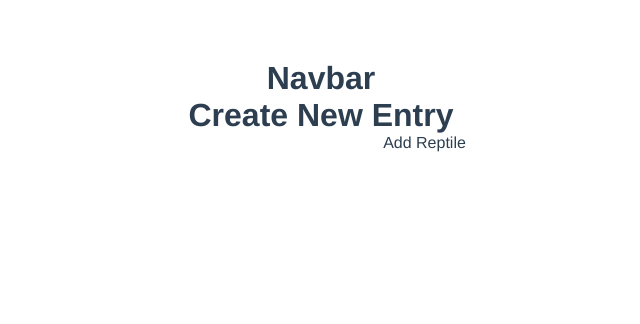
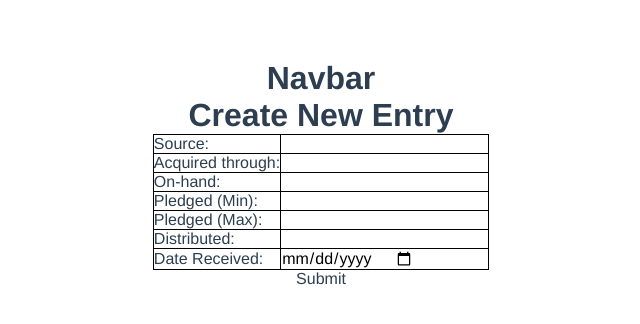
Before and after one commit to rjdeleon03/CPU-COVID-19-PH-Test-Kit-Tracker, a Vue app: page /new in a window 1280 px wide. Shown: the top 324 px of the page, without its empty margins (319-959 px from the left). Built offline with nearby package versions, Linux system fonts and the light colour scheme; what vue-firestore would draw is missing.

Commit message:
[CODE] Add new kits initial

```diff
--- a/src/components/new-entry/NewEntry.vue
+++ b/src/components/new-entry/NewEntry.vue
@@ -2,9 +2,72 @@
   <div>
     <h1>Create New Entry</h1>
     <div>
-      <input type="text" v-model="newReptile" @keyup.enter="addReptile" />
-      <button @click="addReptile">
-        Add Reptile
+    <table id="inputTab">
+      <tr>
+        <td>
+        <label>Source: </label>
+        </td>
+        <td>
+        <input id="source" type="text" v-model="source" @keyup.enter="addKit" />
+        </td>
+      </tr>
+      <tr>
+        <td>
+        <label>Acquired through: </label>
+        </td>
+        <td>
+        <select id="natureOfAcquisition" v-model="acquired" @keyup.enter="addKit">
+          <option value="0">Pledge</option>
+          <option value="1">Donation</option>
+          <option value="2">Government Procurement</option>
+        </select>
+        </td>
+      </tr>
+      <tr>
+        <td>
+        <label>On-hand: </label>
+        </td>
+        <td>
+        <input id="onHand" type="text" v-model="onHandUnits" @keyup.enter="addKit" />
+        </td>
+      </tr>
+      <tr>
+        <td>
+        <label>Pledged (Min): </label>
+        </td>
+        <td>
+        <input id="pledgedMin" type="text" v-model="pledgedMinUnits" @keyup.enter="addKit" />
+        </td>
+      </tr>
+      <tr>
+        <td>
+        <label>Pledged (Max): </label>
+        </td>
+        <td>
+        <input id="pledgedMax" type="text" v-model="pledgedMaxUnits" @keyup.enter="addKit" />
+        </td>
+      </tr>
+      <tr>
+        <td>
+        <label>Distributed: </label>
+        </td>
+        <td>
+        <input id="used" type="text" v-model="distributedUnits" @keyup.enter="addKit" />
+        </td>
+      </tr>
+      <tr>
+        <td>
+        <label>Date Received: </label>
+        </td>
+        <td>
+        <input id="dateReceived" type="date" v-model="dateReceived" />
+        </td>
+      </tr>
+    </table>
+    </div>
+    <div>
+      <button @click="addKit">
+        Submit
       </button>
     </div>
   </div>
@@ -17,24 +80,44 @@ export default {
   components: {},
   data() {
     return {
-      newReptile: ""
+      source: "",
+      acquired: "",
+      onHandUnits: "",
+      pledgedMinUnits: "",
+      pledgedMaxUnits: "",
+      distributedUnits: "",
+      dateReceived: ""
+
     };
   },
   dao() {
     return {
-      reptiles: db.collection("kits")
+      kits: db.collection("kits")
     };
   },
   methods: {
-    addReptile() {
+    addKit() {
       console.log("Hello!");
       db.collection("kits").add({
-        name: this.newReptile,
-        timestamp: new Date()
+        date_received: this.dateReceived,
+        nature_of_acquisition: this.acquired,
+        source: this.source,
+        timestamp: new Date(),
+        units_on_hand: this.onHandUnits,
+        units_pledged_max: this.pledgedMaxUnits,
+        units_pledged_min: this.pledgedMinUnits,
+        units_used: this.distributedUnits
       });
     }
   }
 };
 </script>
 
-<style></style>
+<style>
+table, th, td {
+  border: 1px solid black;
+  border-collapse: collapse;
+  text-align: left;
+  margin: 0 auto;
+}
+</style>
```
